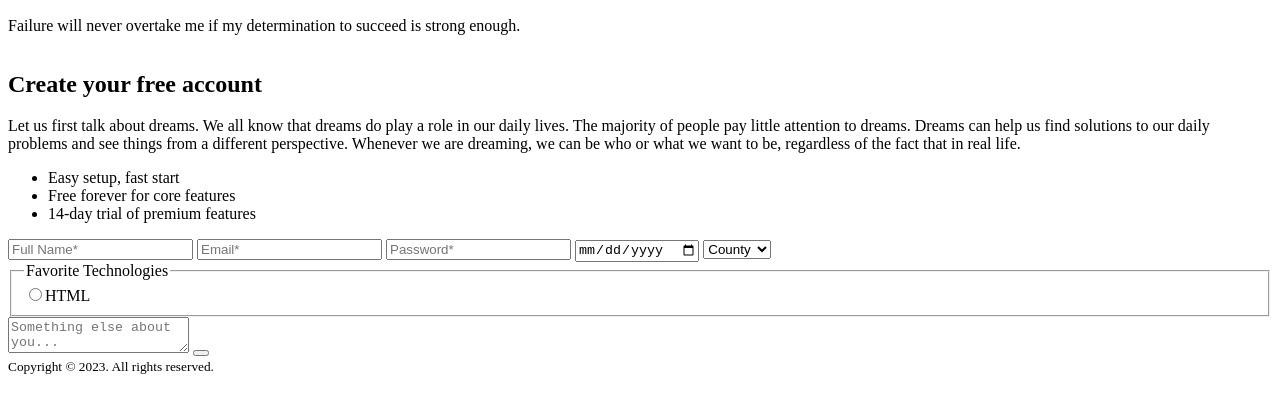
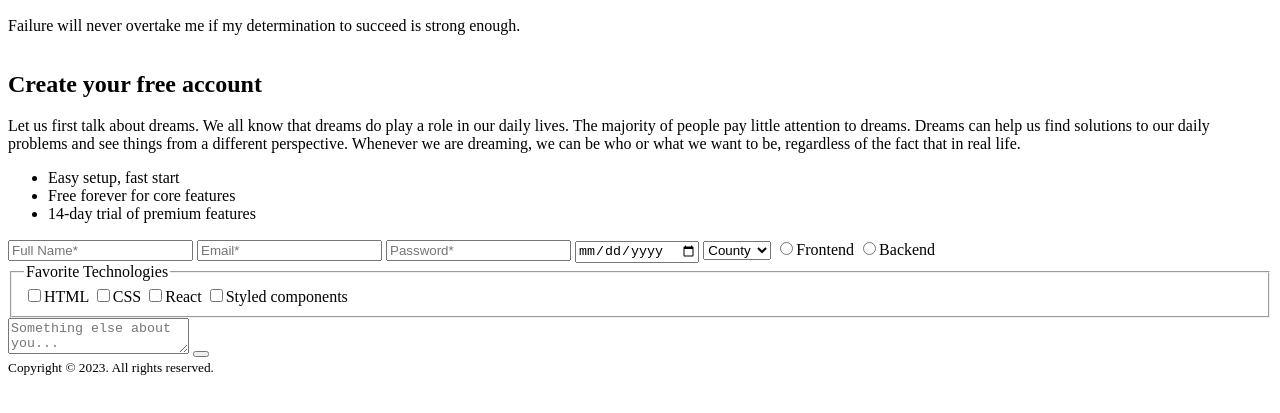
Before and after one commit to Phrixus11/it-incubator-homeWork-01.1-html, a plain HTML site: page index.html in a window 1280 px wide. Shown: the part 265-678 px from the top of the page. Drawn offline with Linux system fonts and the light colour scheme.

Commit message:
second commit

```diff
--- a/index.html
+++ b/index.html
@@ -57,9 +57,14 @@
                 <option value="china">China</option>
                 <option value="usa">USA</option>
             </select>
+            <label><input type="radio" id="it" name="it" value="frontend">Frontend</label>
+            <label><input type="radio" id="it" name="it" value="backend">Backend</label>
             <fieldset>
                 <legend>Favorite Technologies</legend>
-                <input type="radio" name="favoriteTechnologies" value="HTML">HTML
+                <label><input type="checkbox" id="favoriteTechnologies" name="favoriteTechnologies" value="HTML">HTML</label>
+                <label><input type="checkbox" id="favoriteTechnologies" name="favoriteTechnologies" value="CSS">CSS</label>
+                <label><input type="checkbox" id="favoriteTechnologies" name="favoriteTechnologies" value="React">React</label>
+                <label><input type="checkbox" id="favoriteTechnologies" name="favoriteTechnologies" value="Styled components">Styled components</label>
             </fieldset>
             <textarea name="" id="" placeholder="Something else about you..."></textarea>
             <button></button>
```
